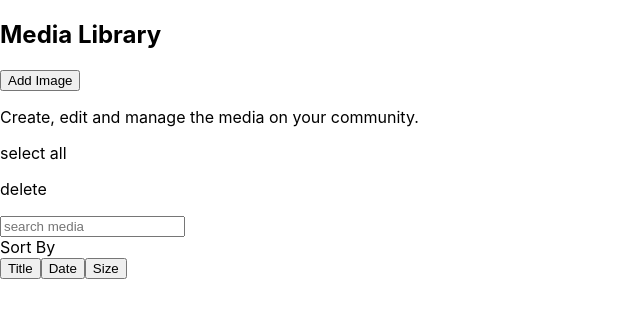
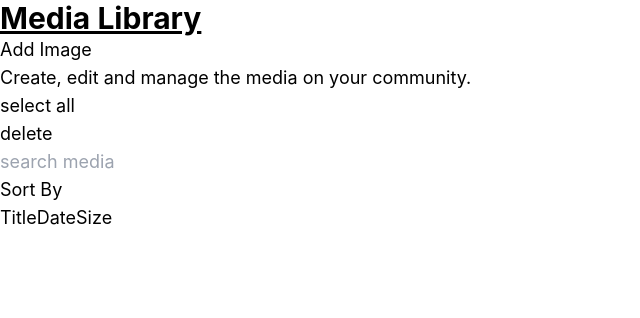
Before and after one commit to rddiwakar/ImageApp, a React (Create React App) app: page / in a window 1280 px wide. Shown: the top 318 px of the page, without its empty margins (0-640 px from the left). Built offline with nearby package versions, Linux system fonts and the light colour scheme.

Commit message:
tailwind setup

```diff
--- a/src/App.tsx
+++ b/src/App.tsx
@@ -4,7 +4,7 @@ function App() {
   return (
     <div className="App text-lg">
       <div>
-        <h2>Media Library</h2>
+        <h2 className="text-3xl font-bold underline">Media Library</h2>
         <button>Add Image</button>
       </div>
       <p>Create, edit and manage the media on your community.</p>
--- a/src/index.css
+++ b/src/index.css
@@ -1,3 +1,9 @@
+@import "tailwindcss/base";
+
+@import "tailwindcss/components";
+
+@import "tailwindcss/utilities";
+
 body {
   margin: 0;
   font-family: -apple-system, BlinkMacSystemFont, 'Segoe UI', 'Roboto', 'Oxygen',
```
